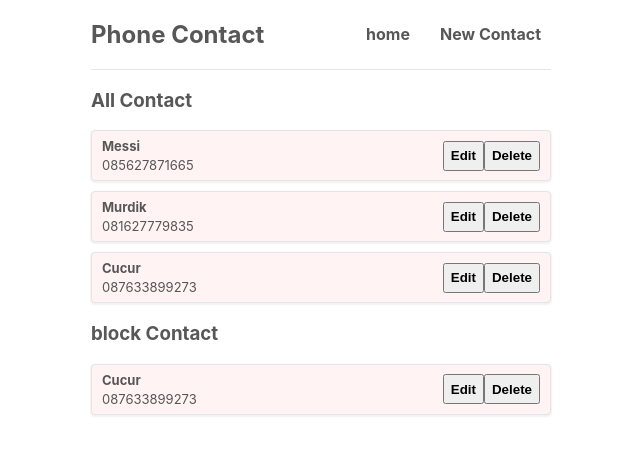
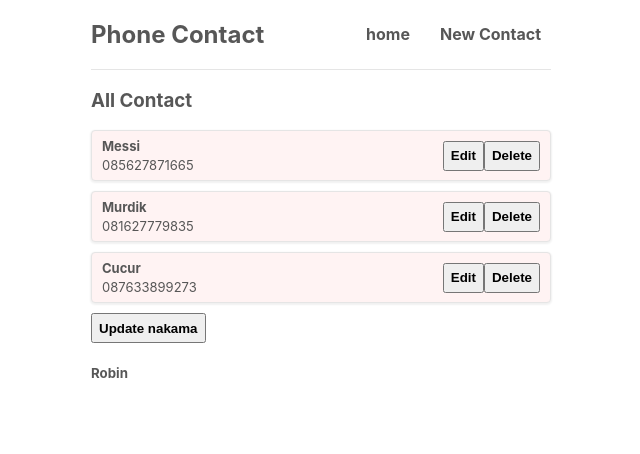
Before and after one commit to rayhananlovan/learnReact, a React (Create React App) app: page / in a window 1280 px wide. Shown: the top 454 px of the page, without its empty margins (319-959 px from the left). Built offline with nearby package versions, Linux system fonts and the light colour scheme.

Commit message:
edit-delete-contact

```diff
--- a/src/ContactList.js
+++ b/src/ContactList.js
@@ -1,4 +1,4 @@
-const ContactList = ({ contacts, title }) => {
+const ContactList = ({ contacts, title, onDelete }) => {
   return (
     <div className="contact-list">
       <h3>{title}</h3>
@@ -10,7 +10,12 @@ const ContactList = ({ contacts, title }) => {
           </div>
           <div className="contact-actions">
             <button className="button-primary">Edit</button>
-            <button className="button-danger">Delete</button>
+            <button
+              onClick={() => onDelete(contact.id)}
+              className="button-danger"
+            >
+              Delete
+            </button>
           </div>
         </div>
       ))}
--- a/src/Home.js
+++ b/src/Home.js
@@ -1,4 +1,4 @@
-import { useState } from "react";
+import { useEffect, useState } from "react";
 import ContactList from "./ContactList";
 const Home = () => {
   const [contacts, setContacts] = useState([
@@ -7,13 +7,31 @@ const Home = () => {
     { id: 3, name: "Cucur", number: "087633899273" },
   ]);
 
-  const [blockcontacts, setBlockContacts] = useState([
-    { id: 3, name: "Cucur", number: "087633899273" },
-  ]);
+  const handleDelete = (id) => {
+    const filteredContacts = contacts.filter((contact) => contact.id !== id);
+    setContacts(filteredContacts);
+  };
+
+  const [nakama, setNakama] = useState("Robin");
+
+  console.log("Component is rendered");
+
+  useEffect(() => {
+    console.log("useEffect1 is called");
+  }, [contacts]);
+  useEffect(() => {
+    console.log("useEffect2 is called");
+  }, [nakama]);
+
   return (
     <div className="home">
-      <ContactList contacts={contacts} title="All Contact" />
-      <ContactList contacts={blockcontacts} title="block Contact" />
+      <ContactList
+        contacts={contacts}
+        title="All Contact"
+        onDelete={handleDelete}
+      />
+      <button onClick={() => setNakama("Frank")}>Update nakama</button>
+      <h5>{nakama}</h5>
     </div>
   );
 };
```
